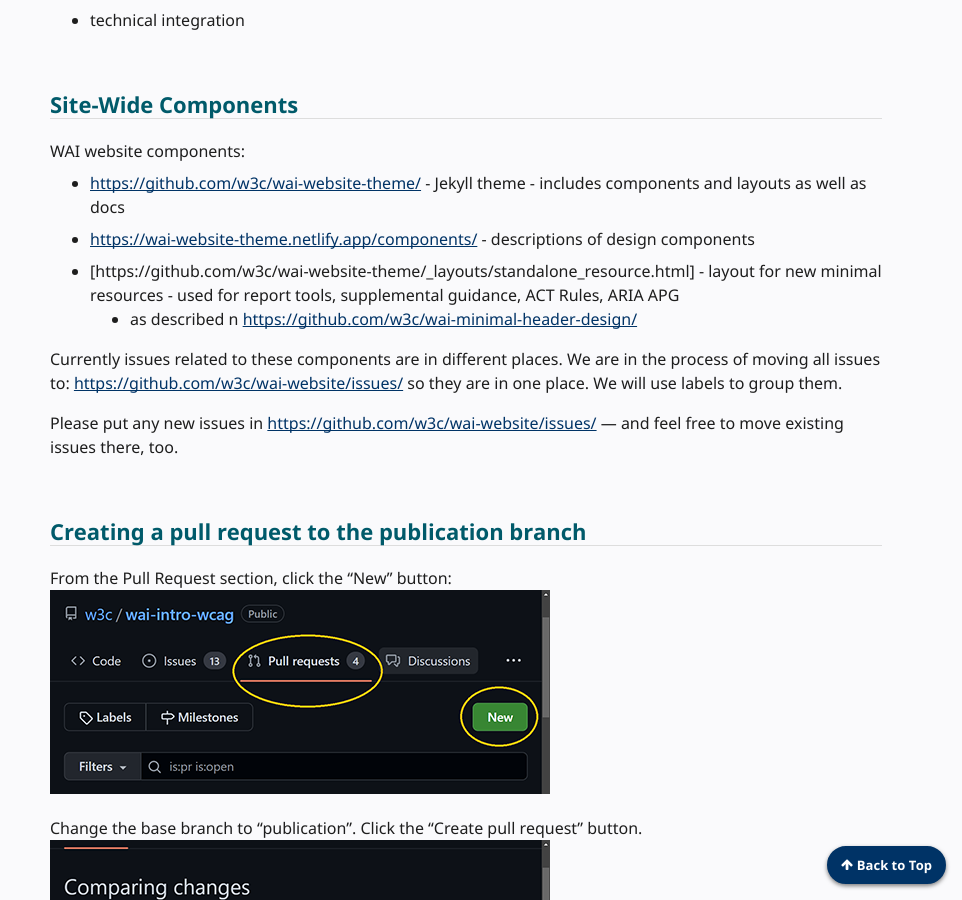
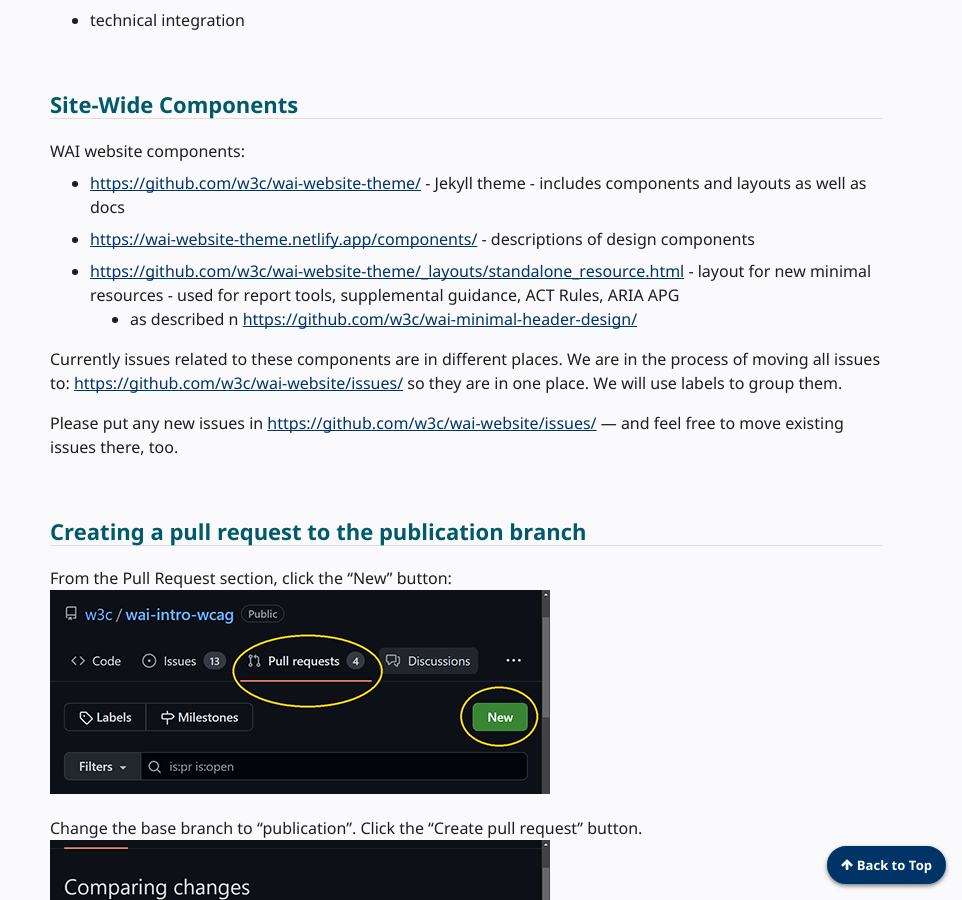
Before and after one commit to w3c/wai-website-theme, a Jekyll site: the page built from content/workflow.md, in a window 1280 px wide and 900 px high, scrolled down 2863 px. Shown: the whole window, without its empty margins (318-1280 px from the left). Built offline with Jekyll 4.4.1, drawn with Linux system fonts in a browser that asks for light colours; cached includes are drawn as plain includes; comment, search, counter and statistics services are not loaded; some of the changed lines change nothing that is shown.

Commit message:
Fix link

```diff
--- a/content/workflow.md
+++ b/content/workflow.md
@@ -82,7 +82,7 @@ WAI website components:
 
 * [https://github.com/w3c/wai-website-theme/](https://github.com/w3c/wai-website-theme/) - Jekyll theme - includes components and layouts as well as docs
 * [https://wai-website-theme.netlify.app/components/](https://wai-website-theme.netlify.app/components/) - descriptions of design components
-* [https://github.com/w3c/wai-website-theme/_layouts/standalone_resource.html] - layout for new minimal resources - used for report tools, supplemental guidance, ACT Rules, ARIA APG
+* [https://github.com/w3c/wai-website-theme/_layouts/standalone_resource.html](https://github.com/w3c/wai-website-theme/_layouts/standalone_resource.html) - layout for new minimal resources - used for report tools, supplemental guidance, ACT Rules, ARIA APG
   * as described n [https://github.com/w3c/wai-minimal-header-design/](https://github.com/w3c/wai-minimal-header-design/)
 
 Currently issues related to these components are in different places. We are in the process of moving all issues to: [https://github.com/w3c/wai-website/issues/](https://github.com/w3c/wai-website/issues/) so they are in one place. We will use labels to group them.
```
